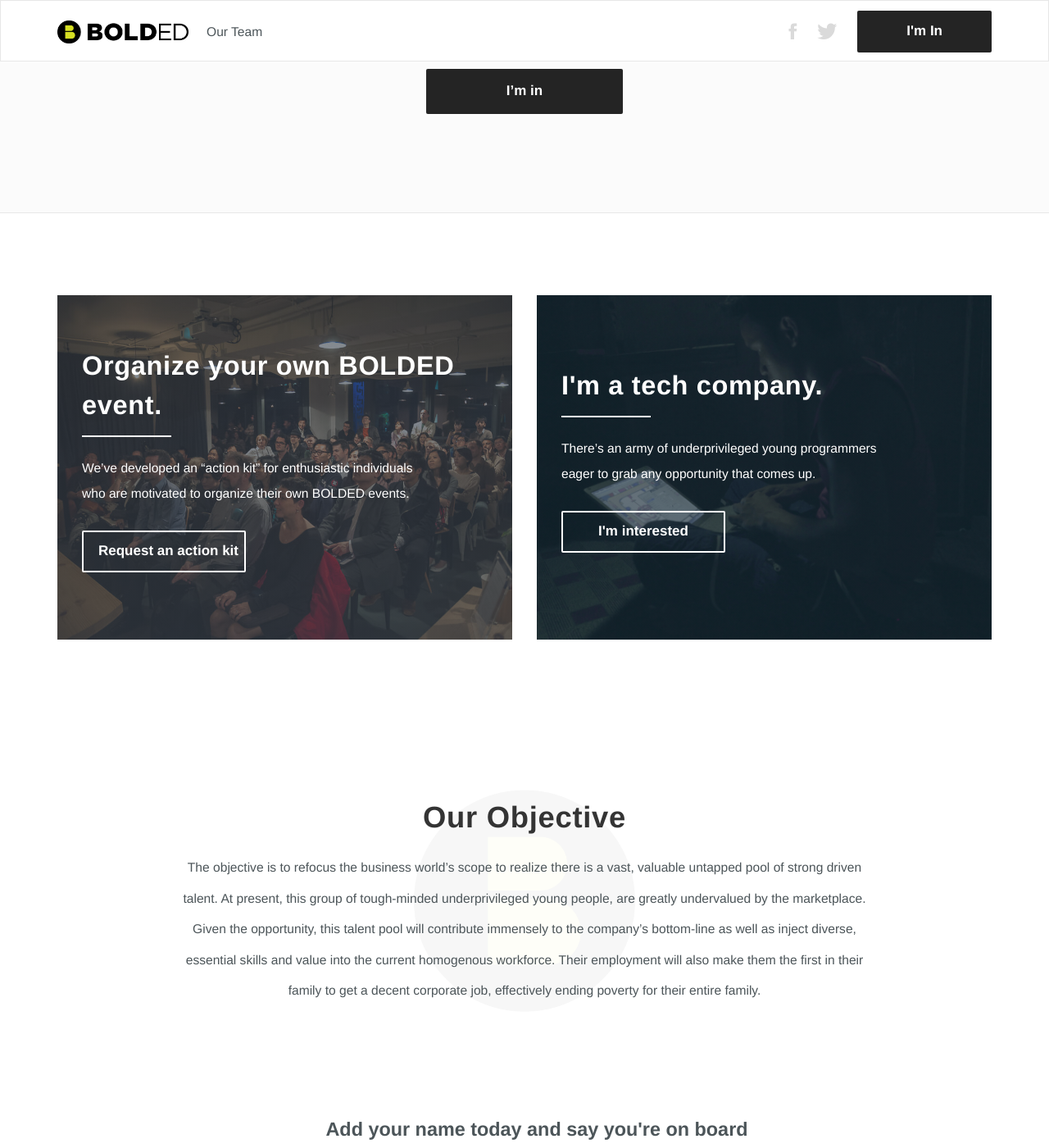
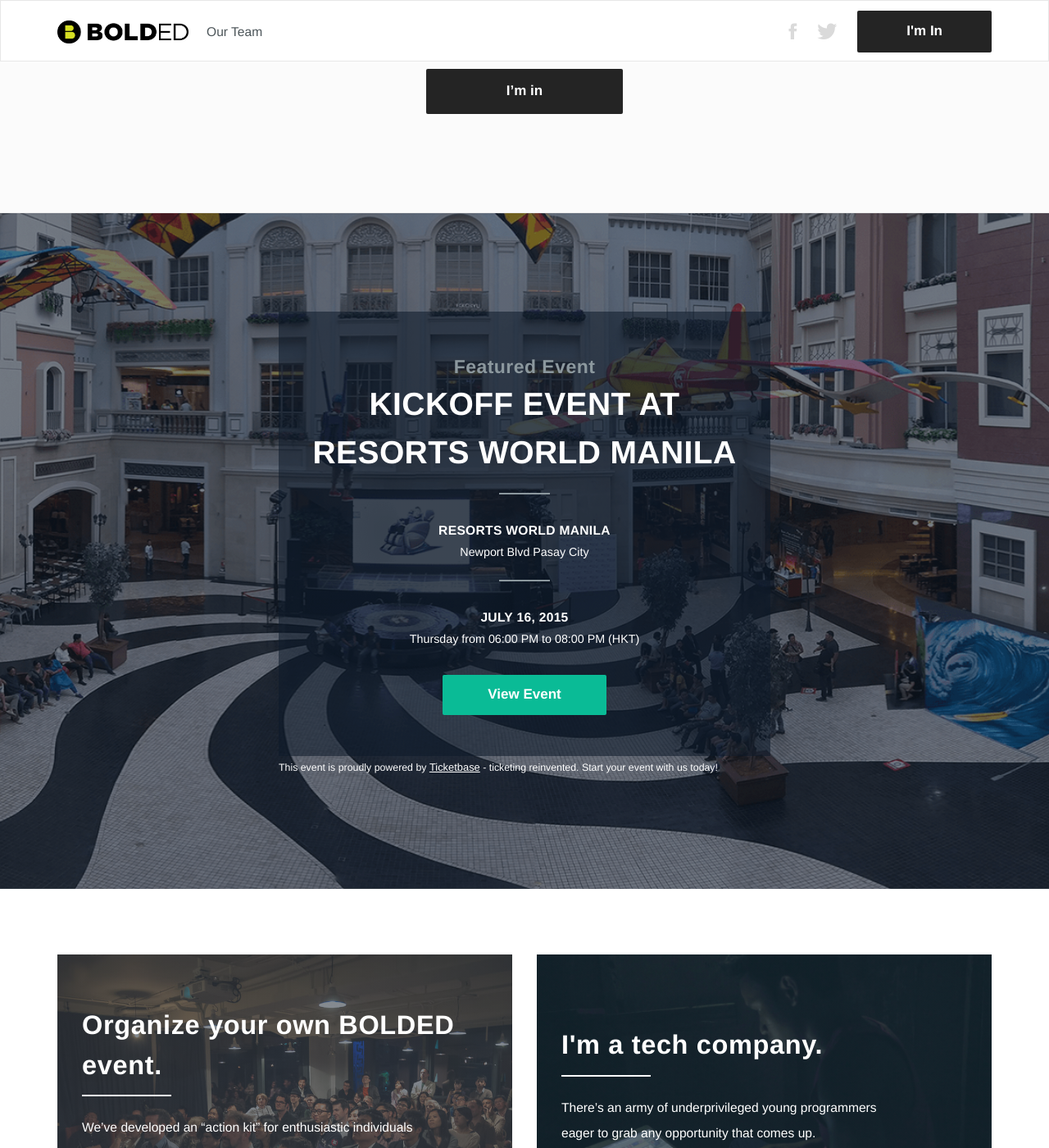
Before and after one commit to codedred/bolded, a Jekyll site: the page built from index.html, in a window 1280 px wide and 1400 px high, scrolled down 1174 px. Shown: the whole window at 82% size. Built offline with Jekyll 4.4.1, drawn with Linux system fonts in a browser that asks for light colours; nearby versions of some CDN libraries; some web fonts are replaced.

Commit message:
adds featured event

```diff
--- a/_includes/events.html
+++ b/_includes/events.html
@@ -1,5 +1,31 @@
-<!--<section class="splash -events -small">-->
-  <!--<div class="container">-->
+<section class="splash -events -small">
+  <div class="container">
+    <div class="event-details">
+      <h3 class="event-header">Featured Event</h4>
+      <h2 class="event-title">Kickoff Event at Resorts World Manila</h2>
+
+      <div class="event-venue">
+        <h4>Resorts World Manila</h4>
+        <p>Newport Blvd Pasay City</p>
+      </div>
+
+      <div class="event-datetime">
+        <h4>July 16, 2015</h4>
+        <p>Thursday from 06:00 PM to 08:00 PM (HKT)</p>
+      </div>
+
+      <div class="event-actions">
+        <a href="http://www.ticketbase.com/events/bolded" class="btn btn-lg btn-event">View Event</a>
+      </div>
+    </div>
+    <div class="event-misc">
+      <p>This event is proudly powered by
+        <span><a href="http://www.ticketbase.com">Ticketbase</a></span>
+      - ticketing reinvented. Start your event with us today!</p>
+    </div>
+  </div>
+</section>
+
 <!--<div class="event-list">-->
   <!--<h2 class="event-header">Attend a BOLDED event</h2>-->
   <!--<div class="row">-->
@@ -54,5 +80,3 @@
 <!--<div class="event-misc">-->
   <!--<a href="#" class="btn btn-lg btn-default btn-block">More events</a>-->
 <!--</div>-->
-  <!--</div>-->
-<!--</section>-->
--- a/_sass/_variables.scss
+++ b/_sass/_variables.scss
@@ -8,19 +8,6 @@
 $bluish-gray: #8C989E;
 $hr-gray: #E7E7E7;
 $bg-gray: #FBFBFB;
-
-//old css
-/*$base-font-size:   16px;*/
-/*$small-font-size:  $base-font-size * 0.875;*/
-/*$base-line-height: 1.5;*/
+$tb-green: #0abb96;
 
 $spacing-unit: 30px;
-
-/*$base-font-family: 'AvenirNextLTW01-Regular', 'Avenir Next', Helvetica, Arial, sans-serif;*/
-/*$text-color:       #111;*/
-/*$background-color: #fdfdfd;*/
-/*$brand-color:      #2a7ae2;*/
-
-/*$grey-color:       #828282;*/
-/*$grey-color-light: lighten($grey-color, 40%);*/
-/*$grey-color-dark:  darken($grey-color, 25%);*/
--- a/_sass/components/_buttons.scss
+++ b/_sass/components/_buttons.scss
@@ -28,3 +28,14 @@
     background: rgba(#fff, 0.2);
   }
 }
+
+.btn-event {
+  color: #fff;
+  background: $tb-green;
+
+  &:hover, &:focus, &:active, &:active:focus {
+    outline: none;
+    color: #fff;
+    background: darken($tb-green, 10%);
+  }
+}
--- a/_sass/components/_events.scss
+++ b/_sass/components/_events.scss
@@ -30,11 +30,98 @@
     color: $bluish-gray;
     text-transform: uppercase;
   }
+
+  //should be outside of event list.
+  .event-misc {
+    max-width: 240px;
+    width: 100%;
+    margin: 40px auto 0;
+    .btn { padding: 16px 0; }
+  }
+}
+
+.event-details {
+  max-width: 600px;
+  width: 100%;
+  margin: 0 auto;
+  padding: 50px 40px;
+  text-align: center;
+  background: rgba(13, 26, 41, 0.56);
+
+  .event-header {
+    color: $bluish-gray;
+    margin: 0;
+  }
+
+  .event-title {
+    text-transform: uppercase;
+    letter-spacing: 0.01em;
+    font-size: 3em;
+    color: #fff;
+
+    &:after {
+      content: "";
+      display: block;
+      width: 12%;
+      height: 2px;
+      margin: 20px auto 32px;
+      background-color: $bluish-gray;
+    }
+  }
+
+  .event-venue, .event-datetime {
+    h4 {
+      font-family: 'Avenir Next', Helvetica, Arial, sans-serif;
+      font-size: 1.2em;
+      font-weight: 700;
+      color: #fff;
+      text-transform: uppercase;
+      margin: 0;
+    }
+
+    p {
+      color: #fff;
+      font-size: 1.1em;
+    }
+  }
+
+  .event-venue {
+    &:after {
+      content: "";
+      display: block;
+      width: 12%;
+      height: 2px;
+      margin: 20px auto 32px;
+      background-color: $bluish-gray;
+    }
+  }
+
+  .event-actions {
+    margin-top: 30px;
+    .btn {
+      max-width: 200px;
+      width: 100%;
+      font-family: 'Avenir Next', Helvetica, Arial, sans-serif;
+    }
+  }
 }
 
 .event-misc {
-  max-width: 240px;
-  width: 100%;
-  margin: 40px auto 0;
-  .btn { padding: 16px 0; }
+  max-width: 600px;
+  margin: auto;
+  p {
+    color: #fff;
+    font-size: 0.95em;
+  }
+
+  a {
+    color: #fff;
+    font-size: 0.95em;
+    text-decoration: underline;
+    @include transition(all 0.3s);
+
+    &:hover, &:focus, &:active {
+      color: darken(#fff, 15%);
+    }
+  }
 }
--- a/_sass/components/_splash.scss
+++ b/_sass/components/_splash.scss
@@ -52,9 +52,13 @@
     border-bottom: 1px solid $hr-gray;
   }
 
+  &.-events {
+    background: linear-gradient(to bottom, rgba(13, 26, 41, 0.56), rgba(13, 26, 41, 0.56)), url(../assets/images/splash_events.png) center center no-repeat;
+    @include background-size(cover);
+  }
+
   &.-kit {
     background: linear-gradient(to bottom, rgba(#3a434d, 0.6), rgba(#3a434d, 0.7)), url(../assets/images/splash_kit.jpg) center center no-repeat;
-
     @include background-size(cover);
   }
 
@@ -104,7 +108,7 @@
   }
 
   &.-smaller {
-    padding: 100px 0 50px;
+    padding: 80px 0 50px;
   }
 
   &.-small-no-top {
```
Lines whose indentation alone changed are shown as unchanged.
